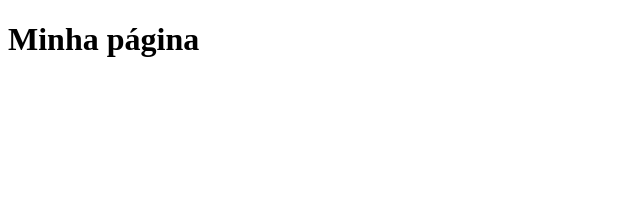
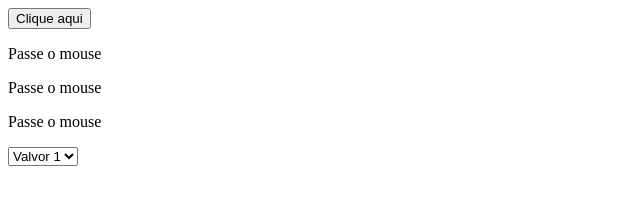
Before and after one commit to wagner-git/curso-javascript, a plain HTML site: page index.html in a window 1280 px wide. Shown: the whole page, without its empty margins (0-640 px from the left). Drawn offline with Linux system fonts and the light colour scheme.

Commit message:
Mais sobre javscript

```diff
--- a/index.html
+++ b/index.html
@@ -6,7 +6,16 @@
         <script type="text/javascript" src="js/main.js"></script>
     </head>
     <body>
-        <h1>Minha página</h1>
+       <button type="button" onclick="clicou()">Clique aqui</button>
+       <p id="agradecimento" onclick="redirecionar()"></p>
+       <p onmouseover="trocar(this)" onmouseout="voltar(this)">Passe o mouse</p>
+       <p onmouseover="trocar(this)" onmouseout="voltar(this)">Passe o mouse</p>
+       <p onmouseover="trocar(this)" onmouseout="voltar(this)">Passe o mouse</p>
+       <select onchange="functionChange(this)">
+            <option value="1">Valvor 1</option>
+            <option value="2">Valvor 2</option>
+            <option value="3">Valvor 3</option>
+        </select>
     </body>
 
 </html>
--- a/js/main.js
+++ b/js/main.js
@@ -1,3 +1,29 @@
+function clicou(){
+    document.getElementById("agradecimento").innerHTML = "<b> Obrigado por clicar</b>";
+    console.log(document.getElementById("agradecimento"));
+}
+
+function redirecionar(){
+    //window.open("https://br.yahoo.com/");//abre em outra página
+    window.location.href = "https://br.yahoo.com/";//abre mesma página
+}
+
+function trocar(elemento){
+    elemento.innerHTML = "Passou o mouse!";
+}
+
+function voltar(elemento){
+    elemento.innerHTML = "Passe o mouse aqui.";
+}
+
+function load(){
+    alert("página carregada");
+}
+
+function functionChange(elemento){
+    console.log(elemento.value);
+}
+
 //alert("Meu primeiro js!");
 /*var nome = "Wagner Alves";
 var idade = 45;
@@ -43,7 +69,22 @@ for(var count = 0; count<=5; count++){
     alert(count);
 }*/
 
-for(var count = 5; count>=0; count--){
+/*for(var count = 5; count>=0; count--){
     console.log(count);
     alert(count);
+}*/
+/*function soma(n1, n2){
+    return n1+n2;
 }
+
+function validaIdade(idade){
+    if(idade>=18){
+        return true;
+    }else{
+        return false;
+    }
+}
+
+var idade = prompt("Qual a sua idade?");
+console.log(validaIdade(idade));
+*/
```
